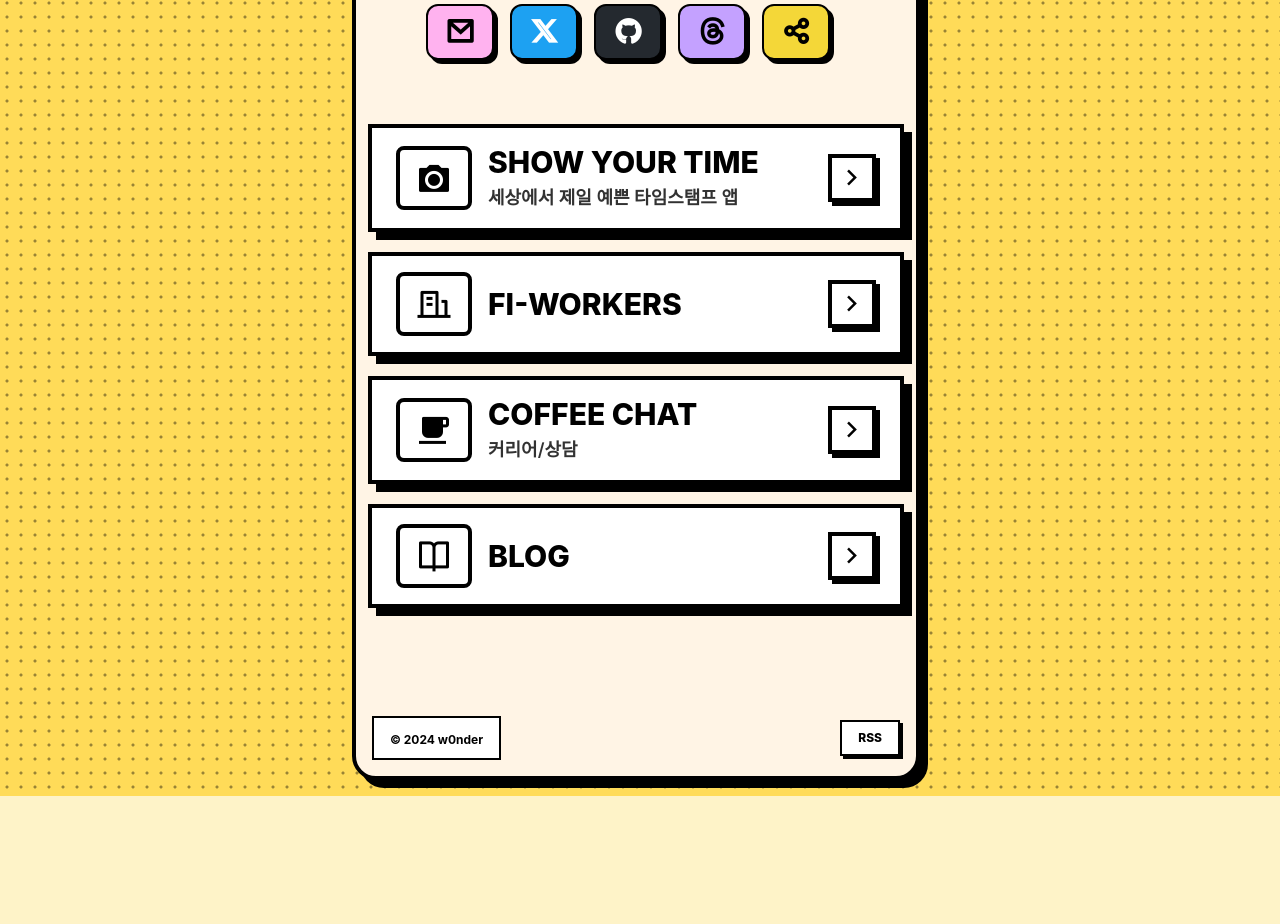
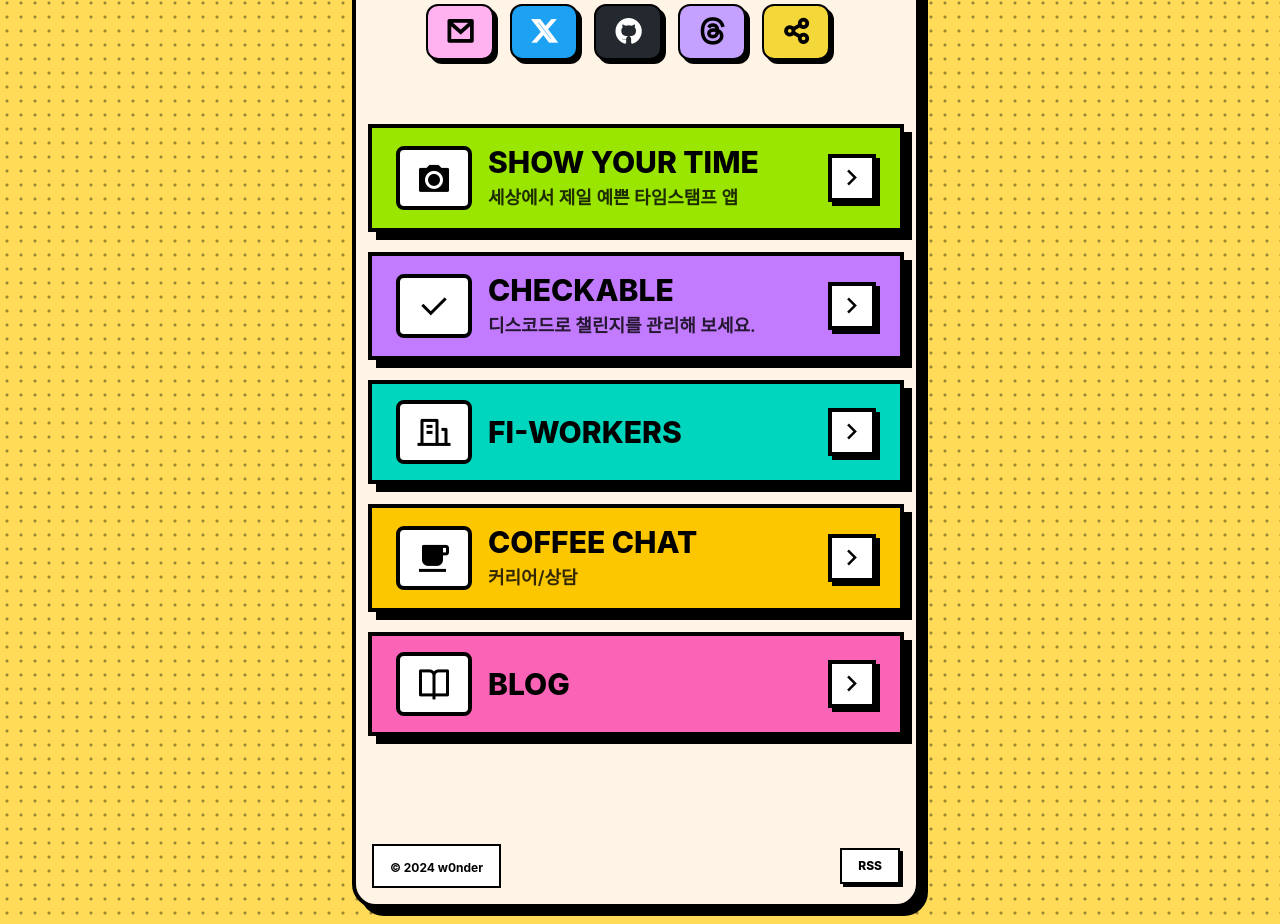
Before and after one commit to w0nder-official/w0nder.land, a Next.js app in the folder src/w0nder-land/: page / in a window 1280 px wide. Shown: the part 998-1922 px from the top of the page. Before the commit the page ends 1794 px from the top, so only its background shows below. Built offline with nearby package versions, Linux system fonts and the light colour scheme.

Commit message:
스타일 조정

```diff
--- a/src/w0nder-land/next.config.mjs
+++ b/src/w0nder-land/next.config.mjs
@@ -9,6 +9,15 @@ const nextConfig = {
       },
     ],
   },
+  async redirects() {
+    return [
+      {
+        source: '/about',
+        destination: '/',
+        permanent: false, // 302 리다이렉트
+      },
+    ];
+  },
 };
 
 export default nextConfig;
--- a/src/w0nder-land/src/constants/common.ts
+++ b/src/w0nder-land/src/constants/common.ts
@@ -1,7 +1,7 @@
 export const Email = 'alice@w0nder.land';
 export const TwitterLink = 'https://twitter.com/w0nder_official';
 export const ShowYourTimeLink = 'https://showyourti.me/qr';
-export const FiWorkersLink = 'https://fi-workers.com';
+export const FiWorkersLink = 'https://fi-workers.com/about';
 export const GithubLink = 'https://github.com/w0nder-official';
 export const CoffeeChatLink = 'https://www.latpeed.com/products/rSNlW';
 
@@ -58,31 +58,40 @@ export const LINKS = [
     icon: 'ri-camera-fill',
     url: ShowYourTimeLink,
     target: '_blank',
-    bg: 'bg-[#FFFFFF]',
+    bg: 'bg-lime-400',
     description: '세상에서 제일 예쁜 타임스탬프 앱',
   },
   {
     id: 2,
+    title: 'Checkable',
+    icon: 'ri-check-fill',
+    url: 'https://checkable.app',
+    target: '_blank',
+    bg: 'bg-purple-400',
+    description: '디스코드로 챌린지를 관리해 보세요.',
+  },
+  {
+    id: 3,
     title: 'fi-workers',
     icon: 'ri-building-line',
     url: FiWorkersLink,
     target: '_blank',
-    bg: 'bg-[#FFFFFF]',
+    bg: 'bg-teal-400',
   },
   {
-    id: 3,
+    id: 4,
     title: 'Coffee Chat',
     icon: 'ri-cup-fill',
     url: CoffeeChatLink,
     target: '_blank',
-    bg: 'bg-[#FFFFFF]',
+    bg: 'bg-yellow-400',
     description: '커리어/상담',
   },
   {
-    id: 4,
+    id: 5,
     title: 'Blog',
     icon: 'ri-book-open-line',
     url: '/posts',
-    bg: 'bg-[#FFFFFF]',
+    bg: 'bg-pink-400',
   },
 ];
```
